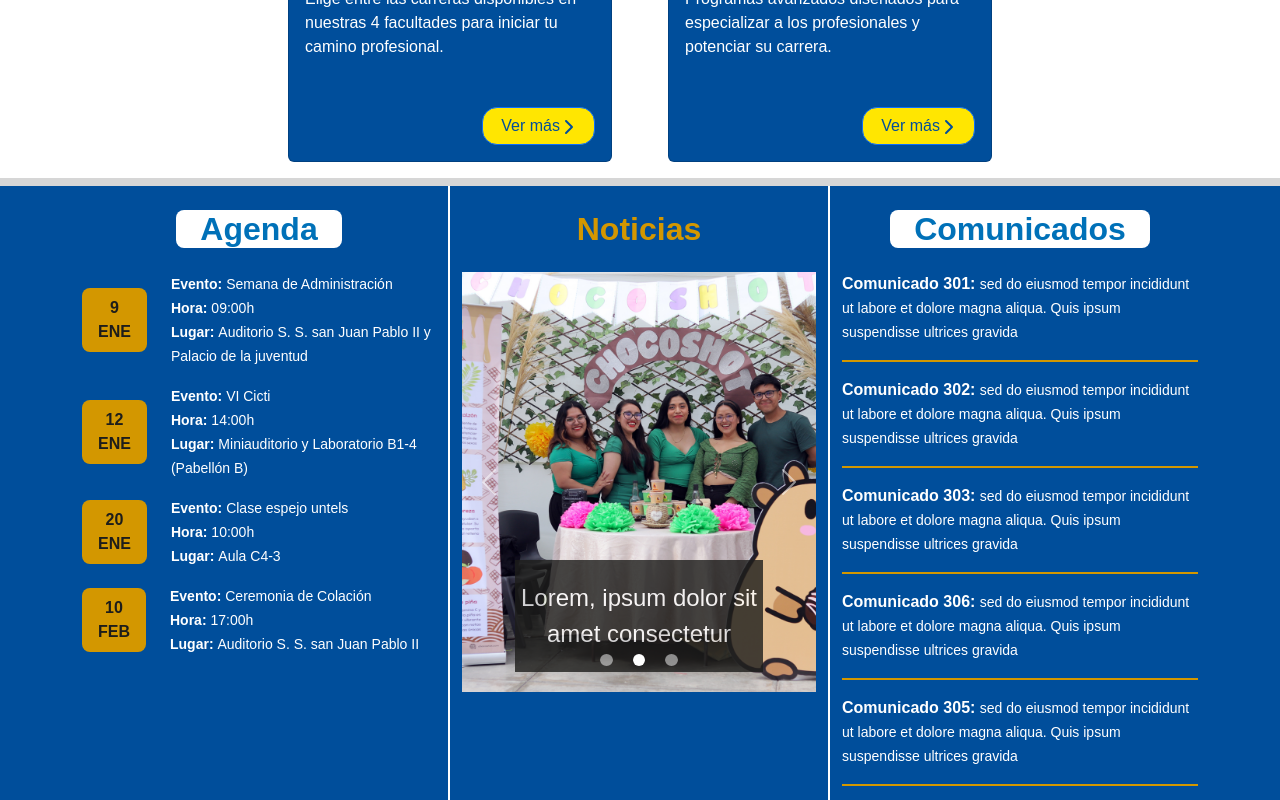
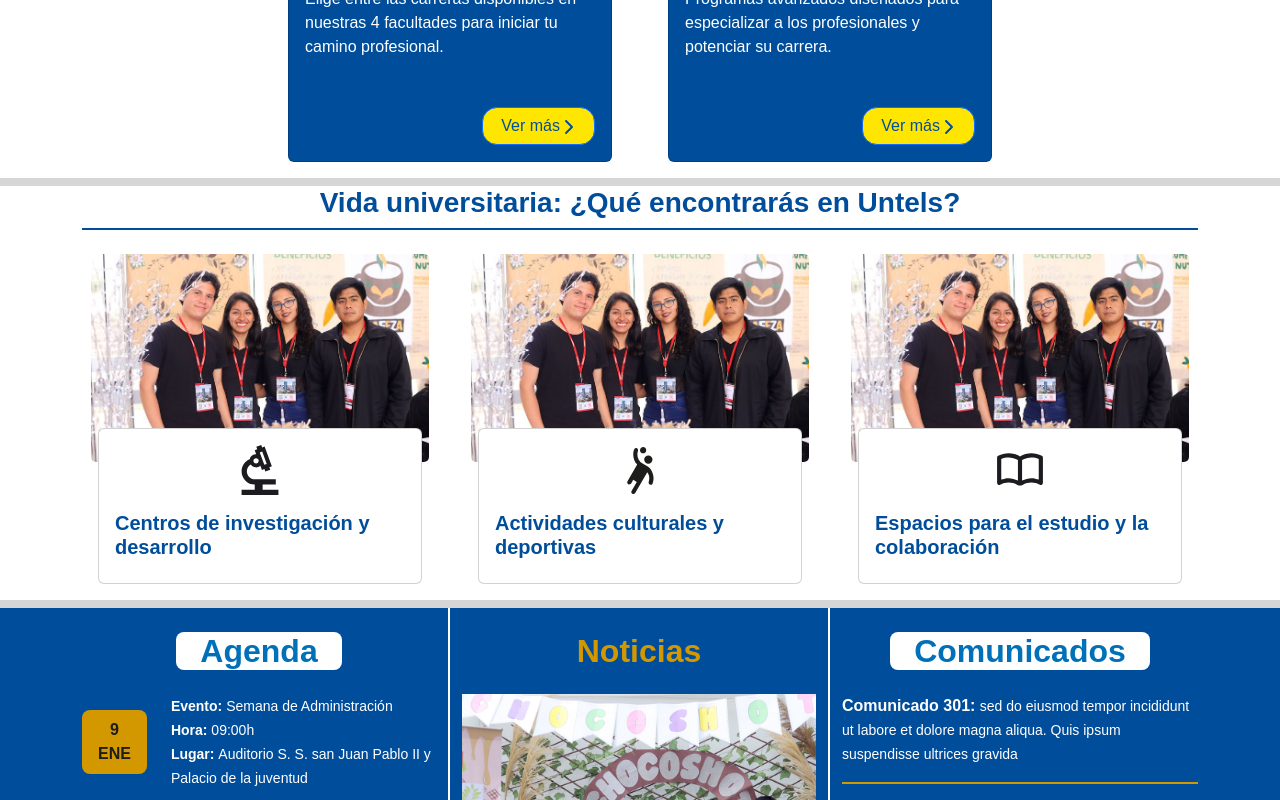
Before and after one commit to SergioCallanPerez/UntelsWebFrontend, a React (Vite) app: page / in a window 1280 px wide. Shown: the part 1062-1862 px from the top of the page. Built offline with nearby package versions, Linux system fonts and the light colour scheme; a web font is replaced by a local one.

Commit message:
Adding campus life and minor changes in academics programs

```diff
--- a/src/main/pages/main/index.jsx
+++ b/src/main/pages/main/index.jsx
@@ -5,6 +5,7 @@ import Announcements from "./sections/announcements.jsx";
 import Experiences from "./sections/experiences.jsx";
 import Achievements from "./sections/achievements.jsx";
 import AcademicPrograms from "./sections/academic_programs.jsx";
+import CampusLife from "./sections/campus_life.jsx";
 
 export default function Main() {
   return (
@@ -12,6 +13,7 @@ export default function Main() {
       <MainCarousel />
       <Achievements />
       <AcademicPrograms />
+      <CampusLife />
       <Announcements />
       <Experiences/>
       <Follow />
--- a/src/main/pages/main/sections/academic_programs.jsx
+++ b/src/main/pages/main/sections/academic_programs.jsx
@@ -6,6 +6,7 @@ import Card from "react-bootstrap/Card";
 import Admin from "../../../assets/admin.jpg"
 import Button from "react-bootstrap/Button";
 import "../../../styles/academic_programs.css"
+
 export default function AcademicPrograms(){
 
     const navigate= useNavigate()
@@ -13,7 +14,7 @@ export default function AcademicPrograms(){
     return(
         <section>
             <Container>
-                <div className="d-flex align-items-center with-h-divider-primary">
+                <div className="d-flex align-items-center with-h-divider-primary justify-content-center">
                     <h3 className="background-title"><b>Programas académicos</b></h3>
                 </div>
                 <Row className="g-4 justify-content-center">
--- /dev/null
+++ b/src/main/pages/main/sections/campus_life.jsx
@@ -0,0 +1,63 @@
+import React from "react";
+import { Container, Row, Col} from "react-bootstrap";
+import Card from "react-bootstrap/Card";
+import Admin from "../../../assets/admin.jpg"
+import Book from "../../../assets/svgs/book.svg";
+import Sports from "../../../assets/svgs/sports.svg";
+import Laboratories from "../../../assets/svgs/laboratories.svg";
+import "../../../styles/campus_life.css"
+
+const cards=[
+    {
+        id: "1",
+        title: "Centros de investigación y desarrollo",
+        img: Admin,
+        subimg: Laboratories,
+    },
+    {
+        id: "2",
+        title: "Actividades culturales y deportivas",
+        img: Admin,
+        subimg: Sports,
+    },
+    {
+        id: "3",
+        title: "Espacios para el estudio y la colaboración",
+        img: Admin,
+        subimg: Book,
+    },
+]
+
+export default function CampusLife(){
+
+
+    return(
+        <section>
+            <Container>
+                <div className="d-flex align-items-center with-h-divider-primary justify-content-center">
+                    <h3 className="background-title"><b>Vida universitaria: ¿Qué encontrarás en Untels?</b></h3>
+                </div>
+                <Row className="g-4 justify-content-center">
+                    {cards.map((item)=> (
+                        <Col md={4}>
+                            <img src={item.img} width="95%" className="mt-4 campus-img"/>
+                            <Card className="on-primary-color m-3">
+                                <Card.Img
+                                    className="mt-3"
+                                    variant="top"
+                                    src={item.subimg}
+                                    height="50px"
+                                />
+                                <Card.Body>
+                                    <Card.Title className="background-title">
+                                        <b>{item.title}</b>
+                                    </Card.Title>
+                                </Card.Body>
+                            </Card>
+                        </Col>
+                    ))}
+                </Row>
+            </Container>
+        </section>
+    );
+}
--- /dev/null
+++ b/src/main/styles/campus_life.css
@@ -0,0 +1,6 @@
+.campus-img {
+    border-radius: 5px;
+    margin-left: 2.5%;
+    margin-right: 2.5%;
+    margin-bottom: -50px;
+}
```
Also changed, not shown: src/main/assets/svgs/book.svg (added), src/main/assets/svgs/sports.svg (added).
